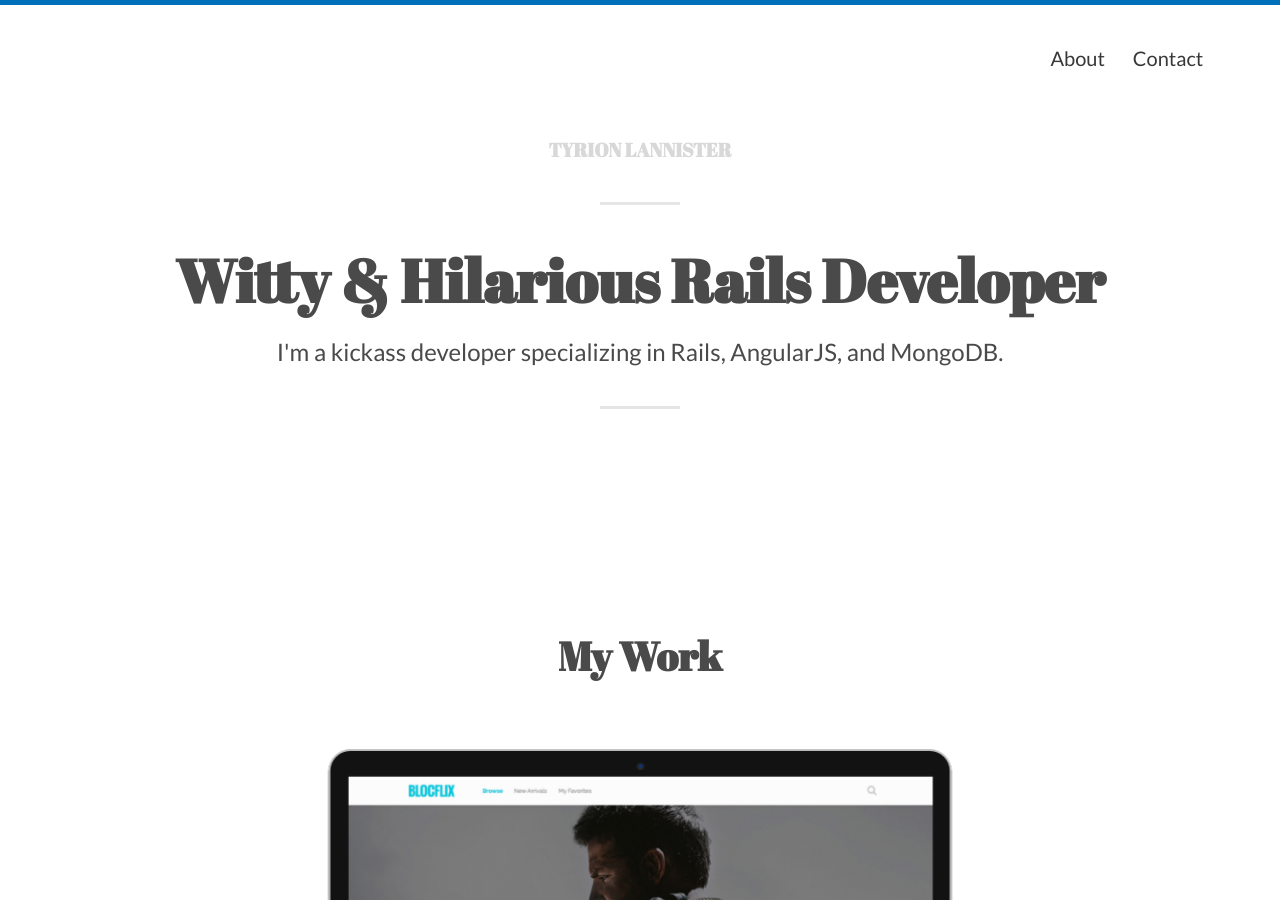
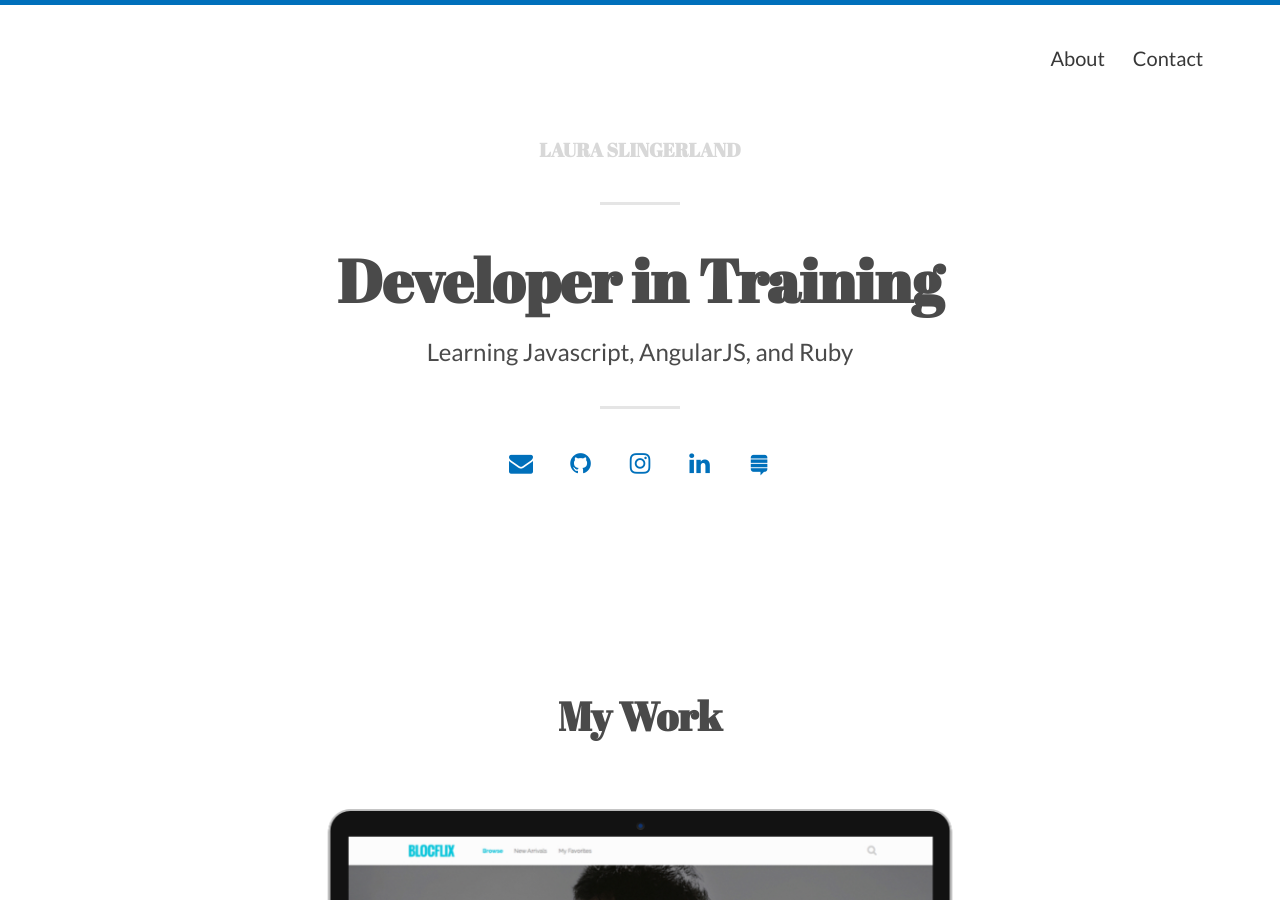
Before and after one commit to lsling/portfolio, a Jekyll site: the page built from index.html, in a window 1280 px wide and 900 px high. Built offline with Jekyll 4.4.1, drawn with Linux system fonts in a browser that asks for light colours; nearby versions of some CDN libraries; the list of posts is cut into pages by our own code.

Commit message:
Updated _config.yml

```diff
--- a/_config.yml
+++ b/_config.yml
@@ -5,33 +5,33 @@ url: "http://www.your-domain.com" # the base hostname & protocol for your site
 # THEME-SPECIFIC CONFIGURATION
 theme_settings:
   # Meta
-  title: Tyrion Lannister # Your name will go here
-  description: "A personal portfolio and blog website" # used by search engines
+  title: Laura Slingerland
+  description: "A portfolio and blog website" # used by search engines
 
   # Header and footer text
   header_text: >
-     <h1>Witty & Hilarious Rails Developer</h1>
-     <p>I'm a kickass developer specializing in Rails, AngularJS, and MongoDB.</p>
+     <h1>Developer in Training</h1>
+     <p>Learning Javascript, AngularJS, and Ruby</p>
   header_text_feature_image:
   footer_text: >
    Powered by <a href="http://jekyllrb.com">Jekyll</a> and made with love.
 
   # Icons
   rss: false
-  email_address: # Full email address, e.g. "sam@example.com"
+  email_address: "laura.sling@gmail.com"
   behance:
   bitbucket:
   dribbble:
   facebook:
   flickr:
-  github: # github profile name, e.g. "madebymunsters"
+  github: "lsling"
   google_plus:
-  instagram:
-  linkedin:  # Full URL
+  instagram: "lsling"
+  linkedin:  "https://www.linkedin.com/in/laura-slingerland/"
   pinterest:
   reddit:
   soundcloud:
-  stack_exchange:  # Full URL
+  stack_exchange:  "https://stackexchange.com/users/10970309/laura-slingerland"
   steam:
   tumblr:
   twitter:
```
